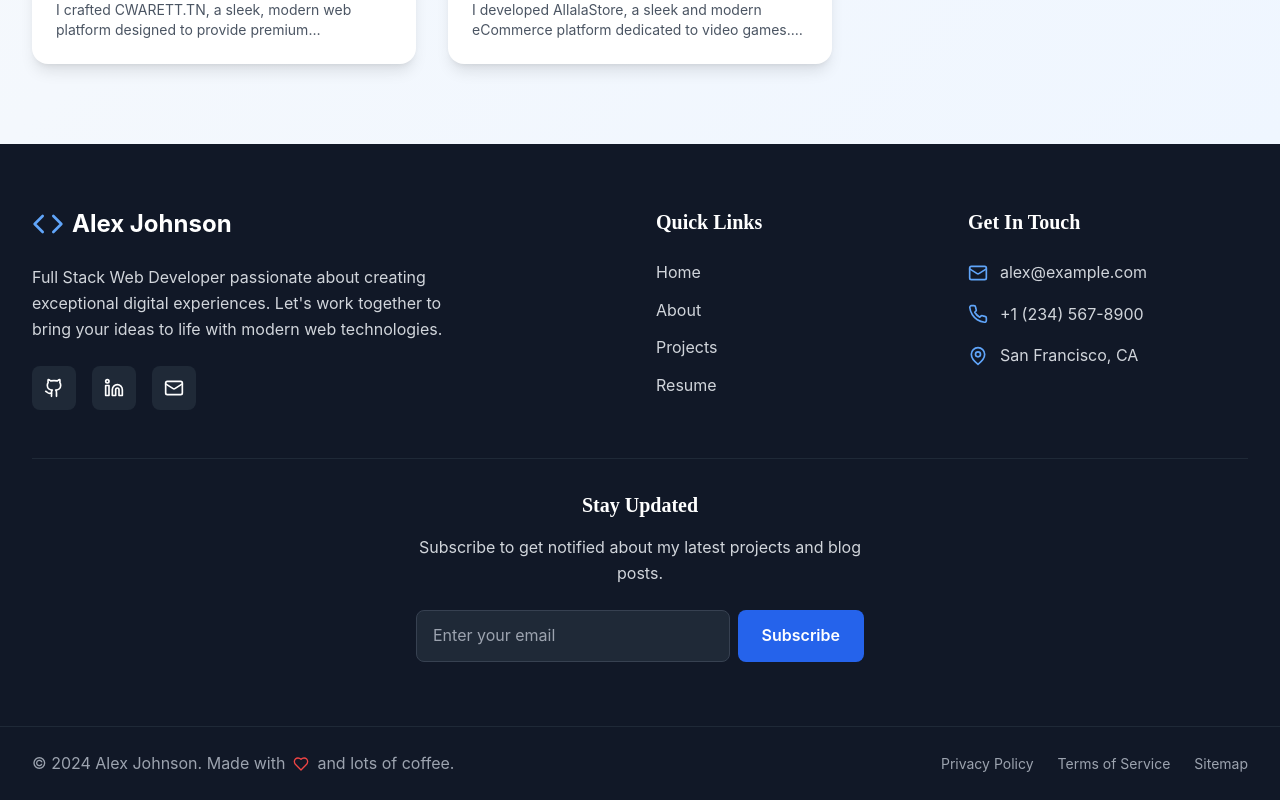
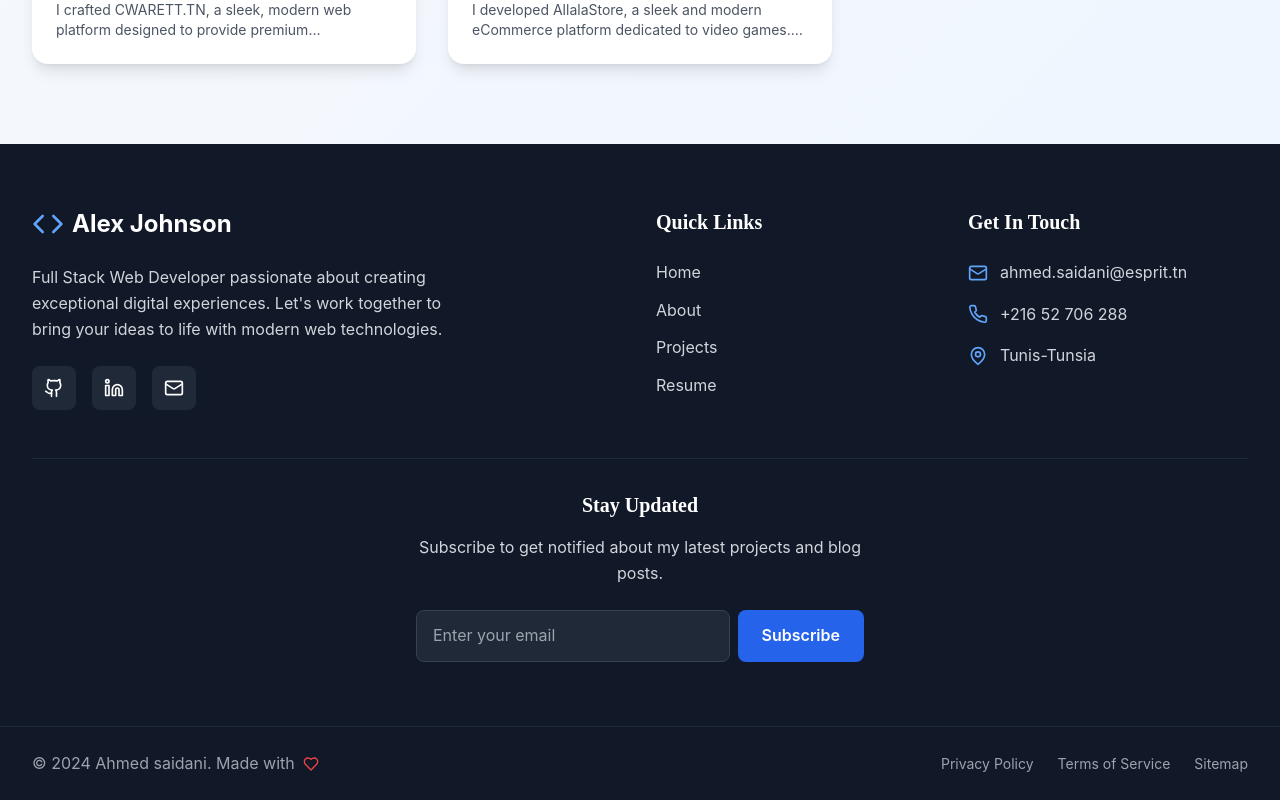
Before and after one commit to ahmedsaidani1/ahmedsaidani, a React (Vite) app: page / in a window 1280 px wide. Shown: the part 2725-3525 px from the top of the page. Built offline with nearby package versions, Linux system fonts and the light colour scheme.

Commit message:
Update Footer.tsx

```diff
--- a/src/components/Footer.tsx
+++ b/src/components/Footer.tsx
@@ -101,7 +101,7 @@ const Footer = () => {
                   href="mailto:alex@example.com"
                   className="text-gray-300 hover:text-blue-400 transition-colors"
                 >
-                  alex@example.com
+                  ahmed.saidani@esprit.tn
                 </a>
               </div>
               <div className="flex items-center space-x-3">
@@ -110,13 +110,13 @@ const Footer = () => {
                   href="tel:+1234567890"
                   className="text-gray-300 hover:text-blue-400 transition-colors"
                 >
-                  +1 (234) 567-8900
+                  +216 52 706 288
                 </a>
               </div>
               <div className="flex items-center space-x-3">
                 <MapPin className="h-5 w-5 text-blue-400" />
                 <span className="text-gray-300">
-                  San Francisco, CA
+                 Tunis-Tunsia
                 </span>
               </div>
             </div>
@@ -149,9 +149,9 @@ const Footer = () => {
         <div className="max-w-7xl mx-auto px-4 sm:px-6 lg:px-8 py-6">
           <div className="flex flex-col md:flex-row justify-between items-center space-y-4 md:space-y-0">
             <div className="flex items-center space-x-2 text-gray-400">
-              <span>© 2024 Alex Johnson. Made with</span>
+              <span>© 2024 Ahmed saidani. Made with</span>
               <Heart className="h-4 w-4 text-red-500" />
-              <span>and lots of coffee.</span>
+
             </div>
             <div className="flex items-center space-x-6 text-sm text-gray-400">
               <a href="#" className="hover:text-blue-400 transition-colors">
```
